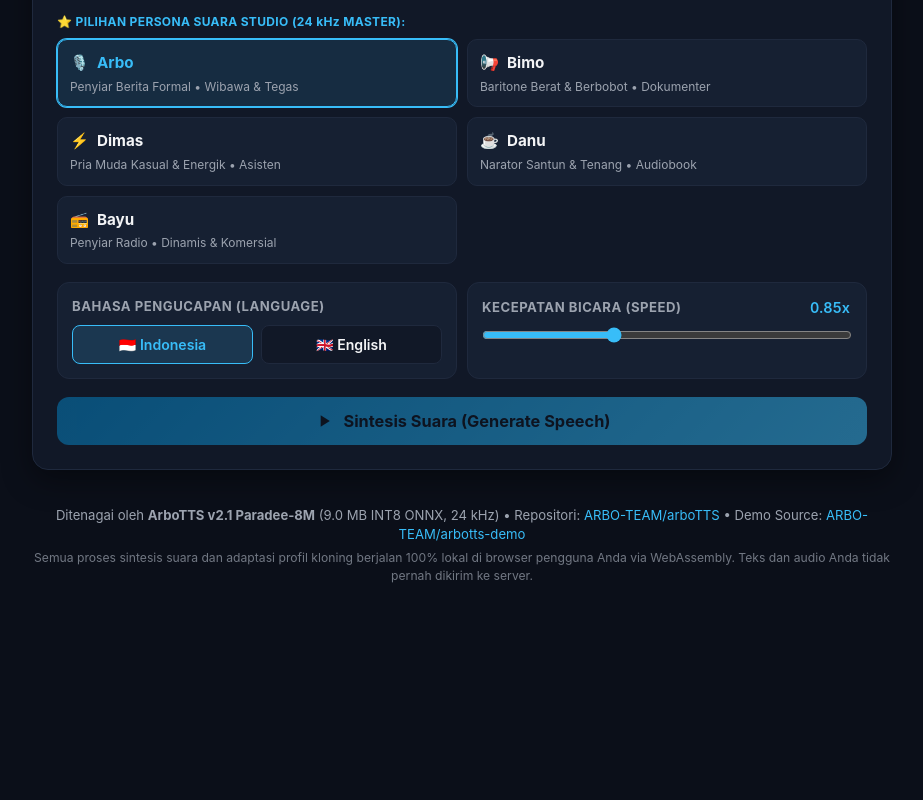
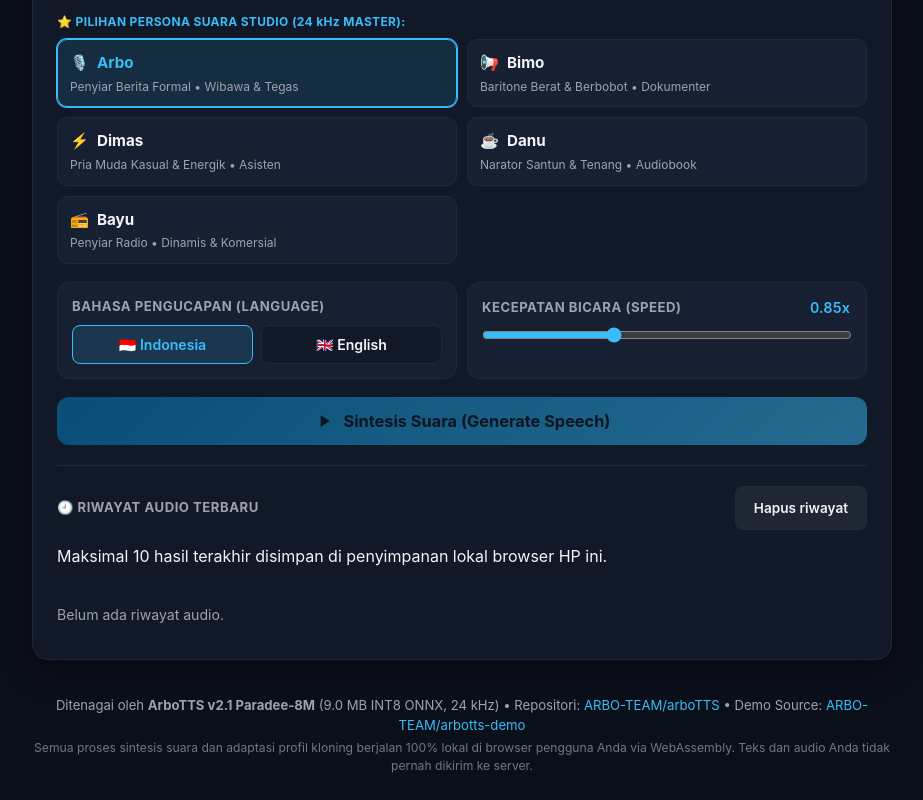
Before and after one commit to jerry2782/ai-voice-studio, a plain HTML site: page index.html in a window 1280 px wide. Shown: the part 673-1473 px from the top of the page, without its empty margins (178-1101 px from the left). Before the commit the page ends 1283 px from the top, so only its background shows below. Drawn offline with Linux system fonts and the light colour scheme; no server answers.

Commit message:
Add local audio history interface

```diff
--- a/index.html
+++ b/index.html
@@ -534,6 +534,15 @@
       .metrics-grid { grid-template-columns: repeat(4, 1fr); }
     }
 
+
+    .history-list{display:flex;flex-direction:column;gap:10px;margin-top:12px}
+    .history-item{background:var(--card-bg);border:1px solid var(--surface-border);border-radius:12px;padding:12px;display:grid;gap:8px}
+    .history-meta{display:flex;justify-content:space-between;gap:8px;flex-wrap:wrap;color:var(--text-muted);font-size:.78rem}
+    .history-text{font-size:.9rem;overflow-wrap:anywhere}
+    .history-actions{display:flex;gap:8px;flex-wrap:wrap}
+    .history-actions button{background:var(--surface);border:1px solid var(--surface-border);color:var(--text);border-radius:8px;padding:8px 12px;min-height:40px}
+    .history-empty{color:var(--text-muted);font-size:.88rem;padding:10px 0}
+
   </style>
   <!-- ONNX Runtime Web (WASM SIMD engine) -->
   <script src="https://cdn.jsdelivr.net/npm/onnxruntime-web@1.20.1/dist/ort.all.min.js"></script>
@@ -755,6 +764,14 @@
           <div id="stat-phonemes" class="phoneme-card">-</div>
         </div>
       </div>
+      <section class="output-card" id="history-section">
+        <div style="display:flex;justify-content:space-between;align-items:center;gap:8px;flex-wrap:wrap">
+          <label style="margin:0">🕘 Riwayat Audio Terbaru</label>
+          <button type="button" id="clear-history" class="btn-download">Hapus riwayat</button>
+        </div>
+        <p class="note">Maksimal 10 hasil terakhir disimpan di penyimpanan lokal browser HP ini.</p>
+        <div id="history-list" class="history-list"><div class="history-empty">Belum ada riwayat audio.</div></div>
+      </section>
     </main>
 
     <footer>
```
